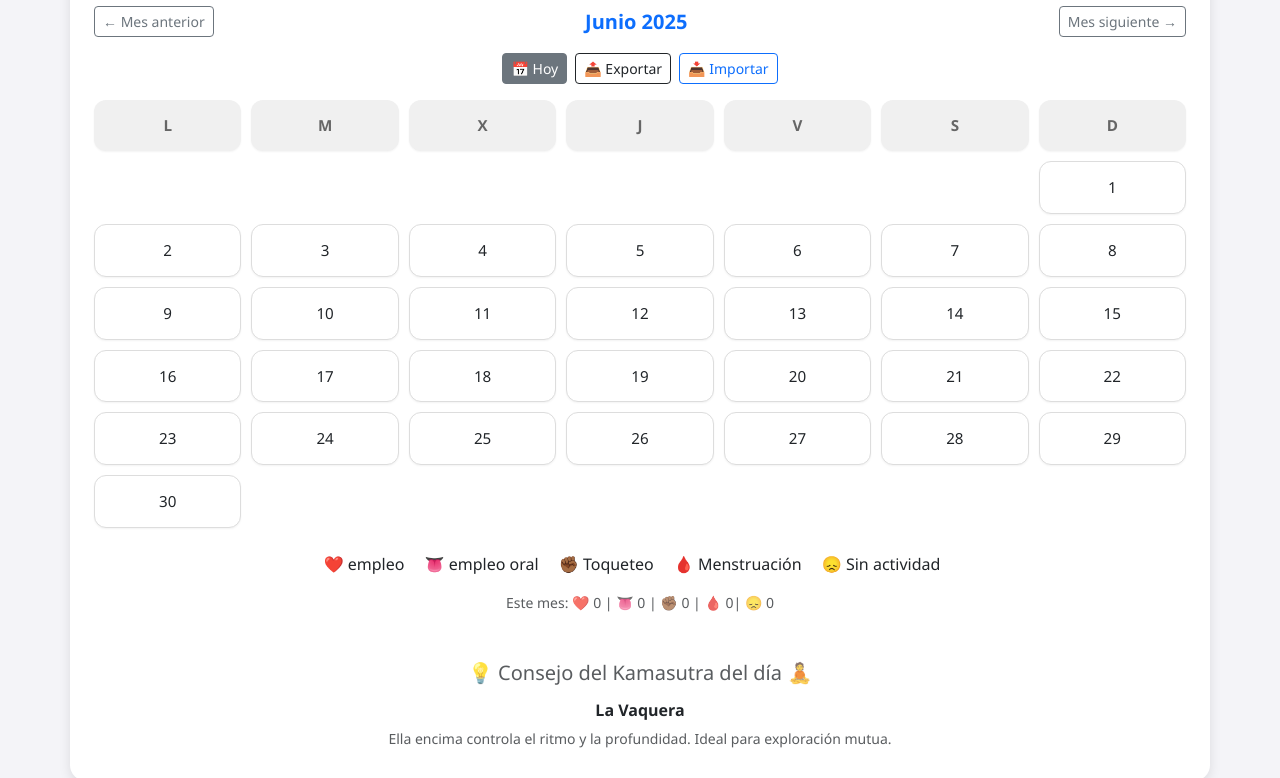
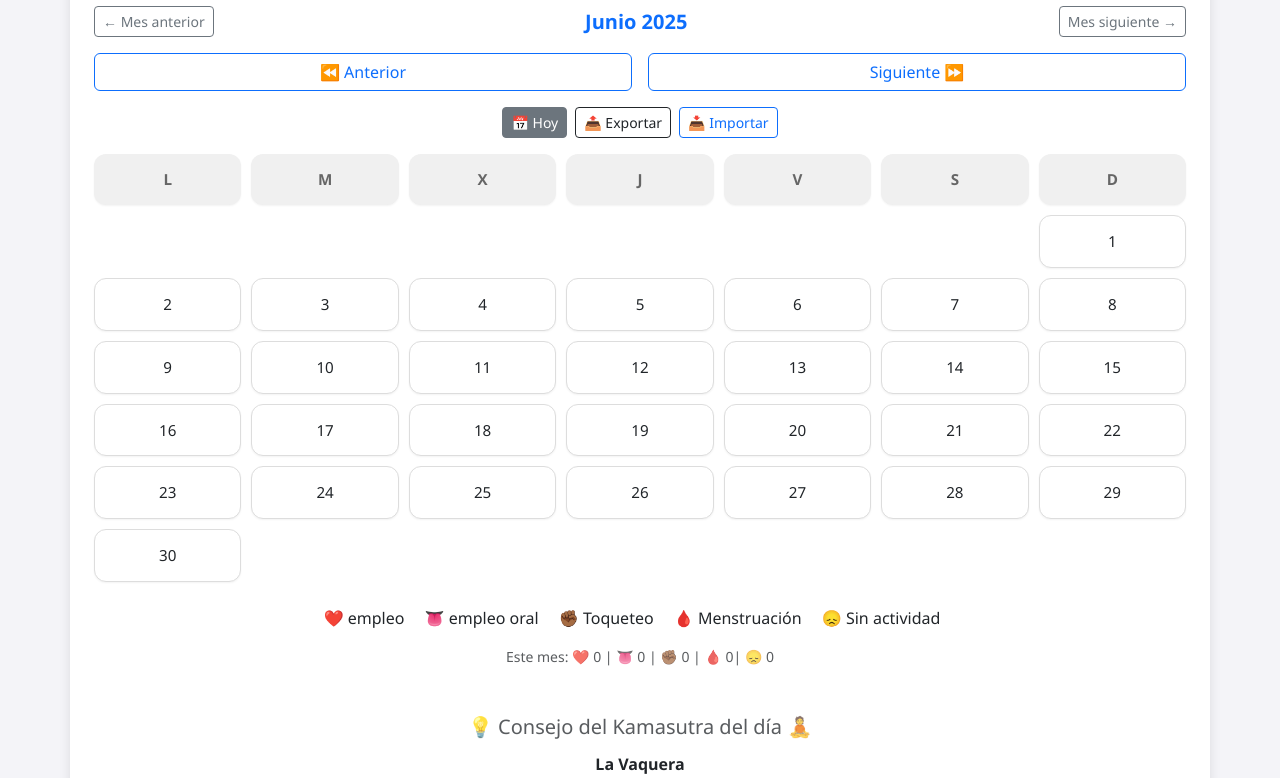
Before and after one commit to JODAHIR/sexlove, a plain HTML site: page index.html in a window 1280 px wide. Shown: the part 104-882 px from the top of the page. Drawn offline with nearby package versions, Linux system fonts and the light colour scheme.

Commit message:
Update index.html

```diff
--- a/index.html
+++ b/index.html
@@ -186,6 +186,11 @@
       <button class="btn btn-outline-secondary btn-sm" id="prevMonth">← Mes anterior</button>
       <h5 id="monthYear" class="mb-0 text-primary fw-semibold"></h5>
       <button class="btn btn-outline-secondary btn-sm" id="nextMonth">Mes siguiente →</button>
+    </div>
+    <div class="d-flex flex-column flex-sm-row justify-content-between align-items-center gap-2 mb-3 text-center">
+      <button onclick="cambiarMes(-1)" class="btn btn-outline-primary w-100 w-sm-auto">⏪ Anterior</button>
+      <h2 class="mb-0" id="monthYear"></h2>
+      <button onclick="cambiarMes(1)" class="btn btn-outline-primary w-100 w-sm-auto">Siguiente ⏩</button>
     </div>
     <div class="d-flex flex-wrap justify-content-center gap-2 mb-2">
       <button onclick="volverAHoy()" class="btn btn-sm btn-secondary">📅 Hoy</button>
```
